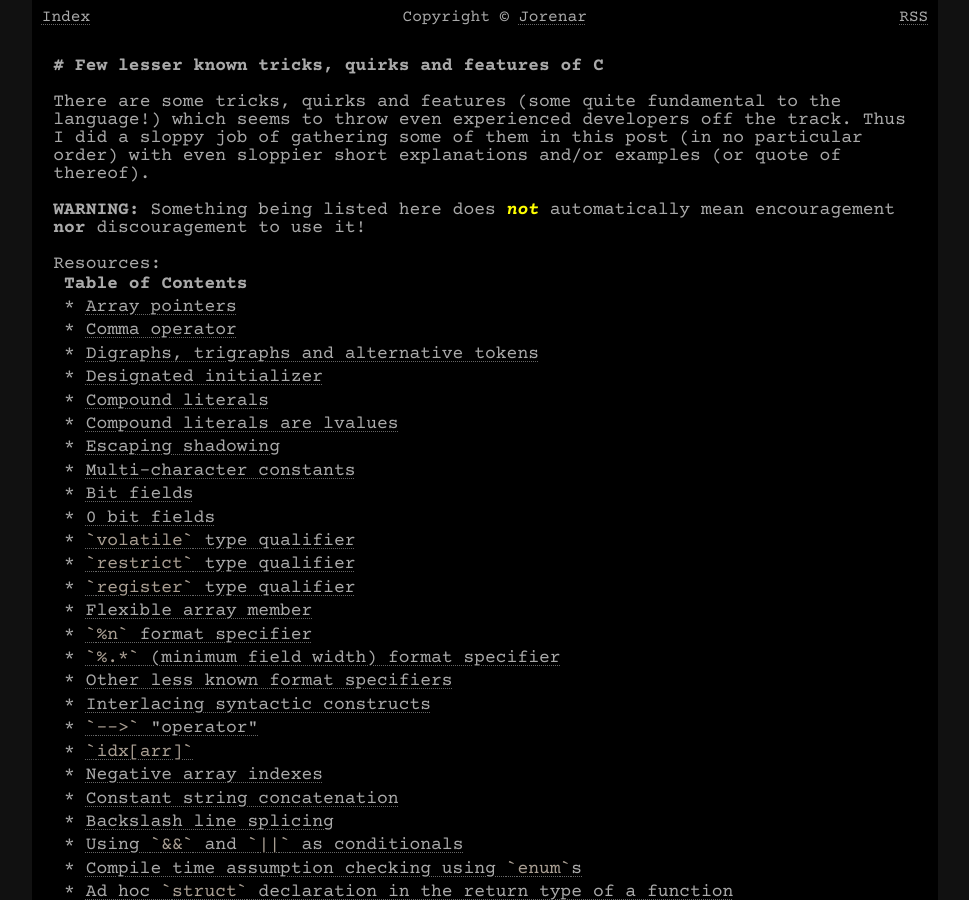
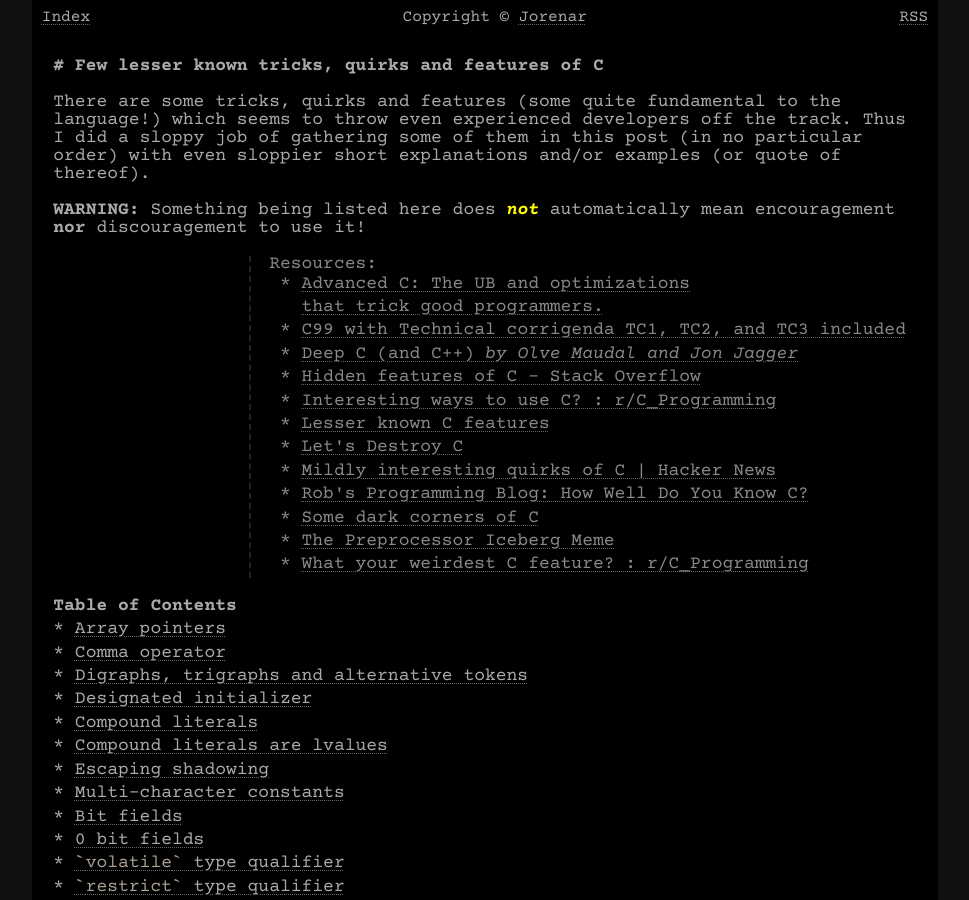
Before and after one commit to Jorenar/blog, a Jekyll site: the page built from _posts/2023-02-19-less-known-c.md, in a window 1280 px wide and 900 px high. Shown: the whole window, without its empty margins (155-1124 px from the left). Built offline with Jekyll 4.4.1, drawn with Linux system fonts in a browser that asks for light colours.

Commit message:
deploy: c842b70a6dae4ad1edce1f8997c8a659282eafcf

```diff
--- a/_posts/2023-02-19-less-known-c.md
+++ b/_posts/2023-02-19-less-known-c.md
@@ -12,6 +12,7 @@ short explanations and/or examples (or quote of thereof).
 Something being listed here does <span style="color:yellow">**_not_**</span>
 automatically mean encouragement **nor** discouragement to use it!
 
+<aside markdown="1">
 Resources:
 * [Advanced C: The UB and optimizations that trick good programmers.](https://www.youtube.com/watch?v=w3_e9vZj7D8)
 * [C99 with Technical corrigenda TC1, TC2, and TC3 included](http://www.open-std.org/JTC1/SC22/WG14/www/docs/n1256.pdf)
@@ -25,6 +26,7 @@ Resources:
 * [Some dark corners of C](https://docs.google.com/presentation/d/1h49gY3TSiayLMXYmRMaAEMl05FaJ-Z6jDOWOz3EsqqQ)
 * [The Preprocessor Iceberg Meme](https://jadlevesque.github.io/PPMP-Iceberg/)
 * [What your weirdest C feature? : r/C_Programming](https://www.reddit.com/r/C_Programming/comments/pxgyee/what_your_weirdest_c_feature/)
+</aside>
 
 * Table of Contents
 {:toc}
```
